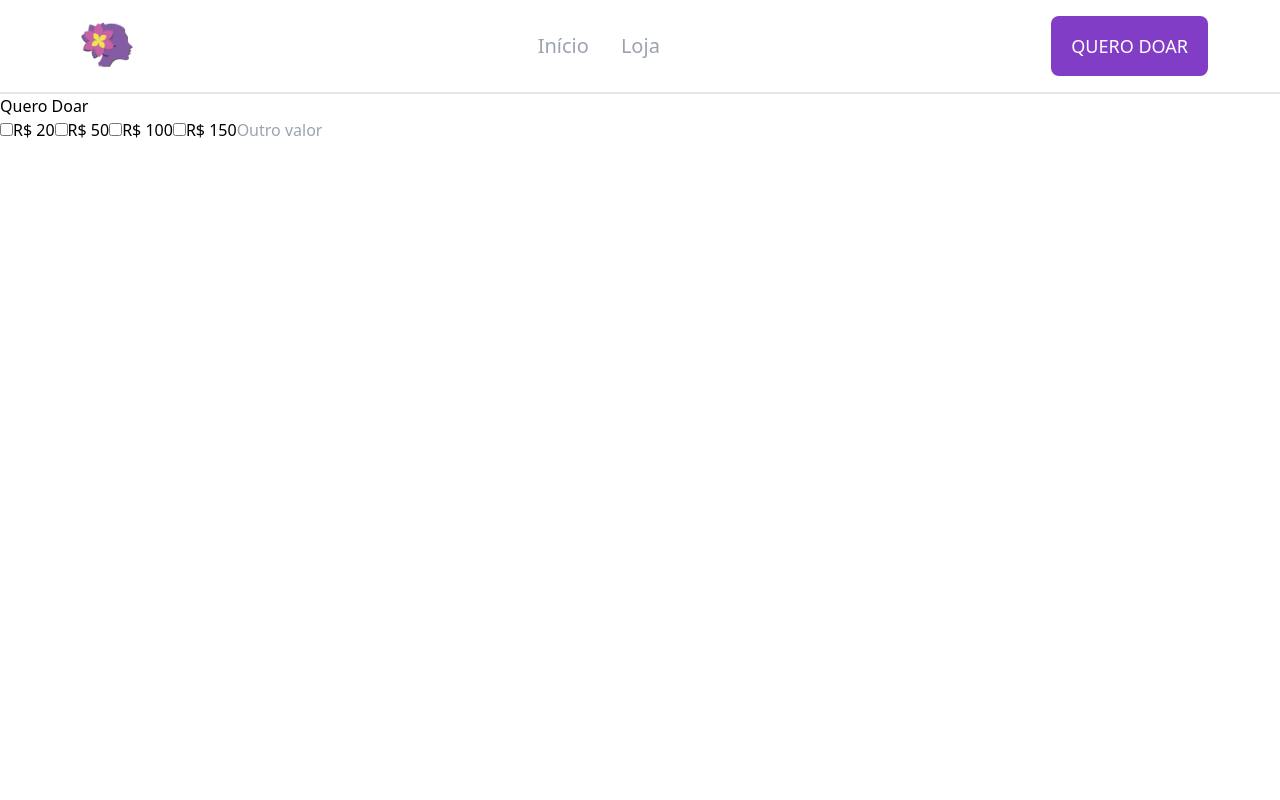
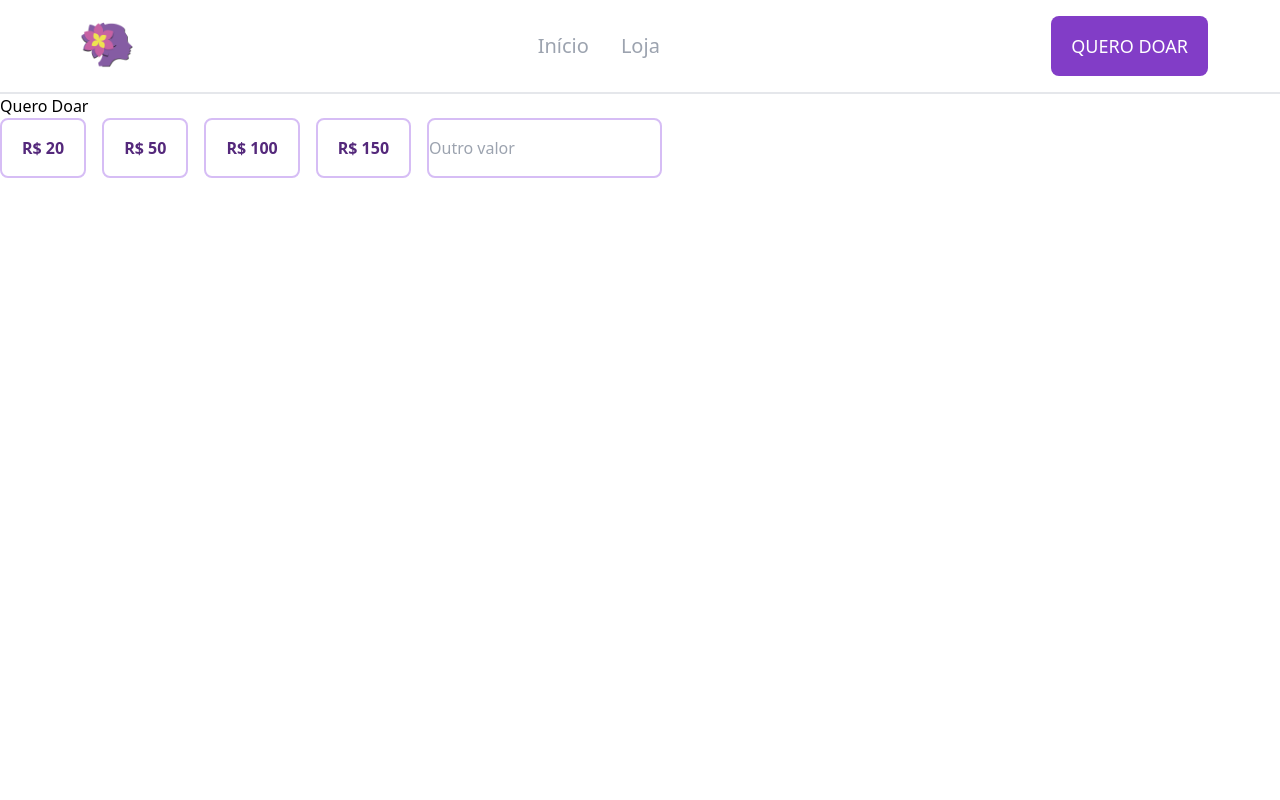
Before and after one commit to Projeto-FrontEnd-Fusion/Aceve-website-development, a Next.js app: page /quero-doar in a window 1280 px wide. Shown: the top 800 px of the page. Built offline with nearby package versions, Linux system fonts and the light colour scheme.

Commit message:
feat: styling inputs and adjust label and inputs behavior

```diff
--- a/src/components/DonationOptions.tsx
+++ b/src/components/DonationOptions.tsx
@@ -1,15 +1,11 @@
 'use client'
-import { ChangeEvent, useEffect, useState } from "react"
+import { ChangeEvent, useState } from "react"
 
 export const DonationOptions = () => {
   const [donationValue, setDonationValue] = useState<null | number>(null)
   const [inputOtherValue, setInputOtherValue] = useState<string>("")
 
   const buttonOptions = [20, 50 ,100, 150]
-
-  useEffect(()=>{
-    console.log(donationValue)
-  })
 
   function handleOptionSelect(e:ChangeEvent<HTMLInputElement>, option: number){
     const {checked} = e.currentTarget
@@ -24,30 +20,78 @@ export const DonationOptions = () => {
     setDonationValue(option)
   }
 
+  function handleLabelSelect(el: HTMLElement){
+    const child = el.querySelector('input') as HTMLInputElement | null
+    if(child){
+      const currentValue = child.checked
+      child.checked = !currentValue
+      setDonationValue(Number(child.value))
+      setInputOtherValue("")
+    }
+  }
+  function handleLabelClick(e: React.MouseEvent<HTMLLabelElement>){
+    handleLabelSelect(e.currentTarget)
+  }
+  function handleLabelEnter(e: React.KeyboardEvent<HTMLLabelElement>){
+    if(e.key === 'Enter' || e.key === ' '){
+      e.preventDefault()
+      handleLabelSelect(e.currentTarget)
+    }
+  }
+
   function handleInputOtherValue(newDonationValue: string){
     setInputOtherValue(newDonationValue)
     setDonationValue(Number(newDonationValue))
   }
 
   return (<>
-    <div>
+    <div className='flex flex-col mobileXLarger:flex-row gap-4'>
       {buttonOptions.map((option)=>
-        <label key={option}
-        htmlFor={`option-donationValue-${option}`}>
-          <input type="checkbox"
+        <label
+        className={`cursor-pointer relative flex justify-center items-center
+        w-full mobileXLarger:w-fit
+        rounded-[8px] py-[16px] px-[20px] border-2
+        active:bg-[#D6BDF5] focus:outline-[#54287B] focus:outline focus:outline-2
+        ${donationValue === option ?
+          'border-[#823DC7] bg-[#823DC7]'
+          :
+          'border-[#D6BDF5] bg-[#ffff] hover:bg-[#F2EBFC]'}`}
+        key={option}
+        htmlFor={`option-donationValue-${option}`}
+        tabIndex={0}
+        aria-label={`Doar ${option} reais`}
+        role="checkbox"
+        onClick={(e)=> handleLabelClick(e)}
+        onKeyDown={(e)=> handleLabelEnter(e)}>
+          <input
+          tabIndex={-1}
+          className="sr-only"
+          type="checkbox"
           value={option}
           checked={option === donationValue}
           id={`option-donationValue-${option}`}
           onChange={(e) => handleOptionSelect(e, option)}/>
-          {`R$ ${option}`}
+          <span className={`w-fit font-semibold
+          ${donationValue === option ? 'text-[#FAF6FE]' : 'text-[#54287B]'}`}>
+            {`R$ ${option}`}
+          </span>
         </label>
       )}
-      <input type="number"
+      <input
+      type="number"
       placeholder="Outro valor"
       value={inputOtherValue}
       step={'0.01'}
       onClick={() => setDonationValue(null)}
       onChange={(e) => handleInputOtherValue(e.target.value)}
+      className={`flex items-center justify-center rounded-[8px] border-2 text-semibold text-[#5F5764]
+      focus:outline-[#823DC7] hover:bg-[#F2EBFC]
+      ${buttonOptions.includes(donationValue as number) ?
+        'border-[#A5A1A8] bg-[#CCC]'
+        : donationValue === null ?
+          'border-[#D6BDF5] bg-[#FFF]'
+          :
+          'border-[#A468E4] bg-[#FFF]'}`}
       readOnly={buttonOptions.includes(donationValue as number)}/>
     </div>
   </>)
```
